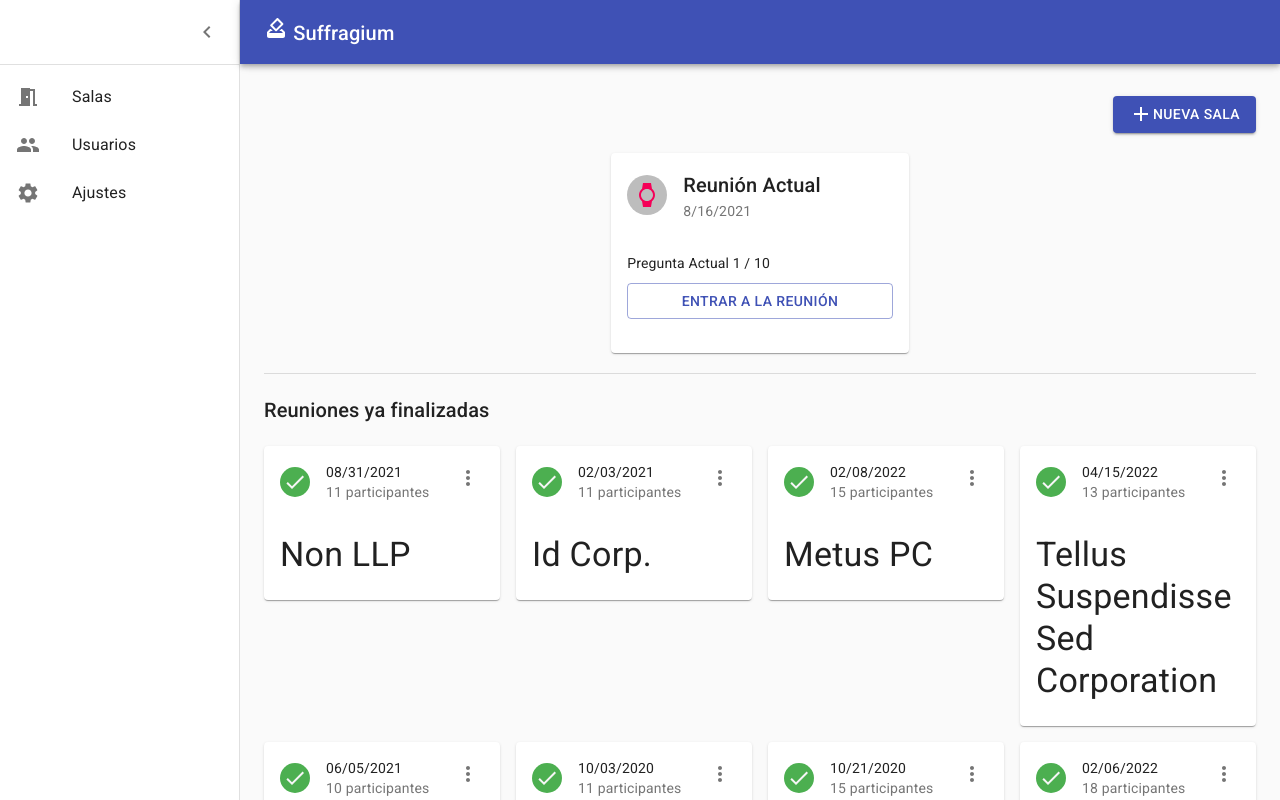
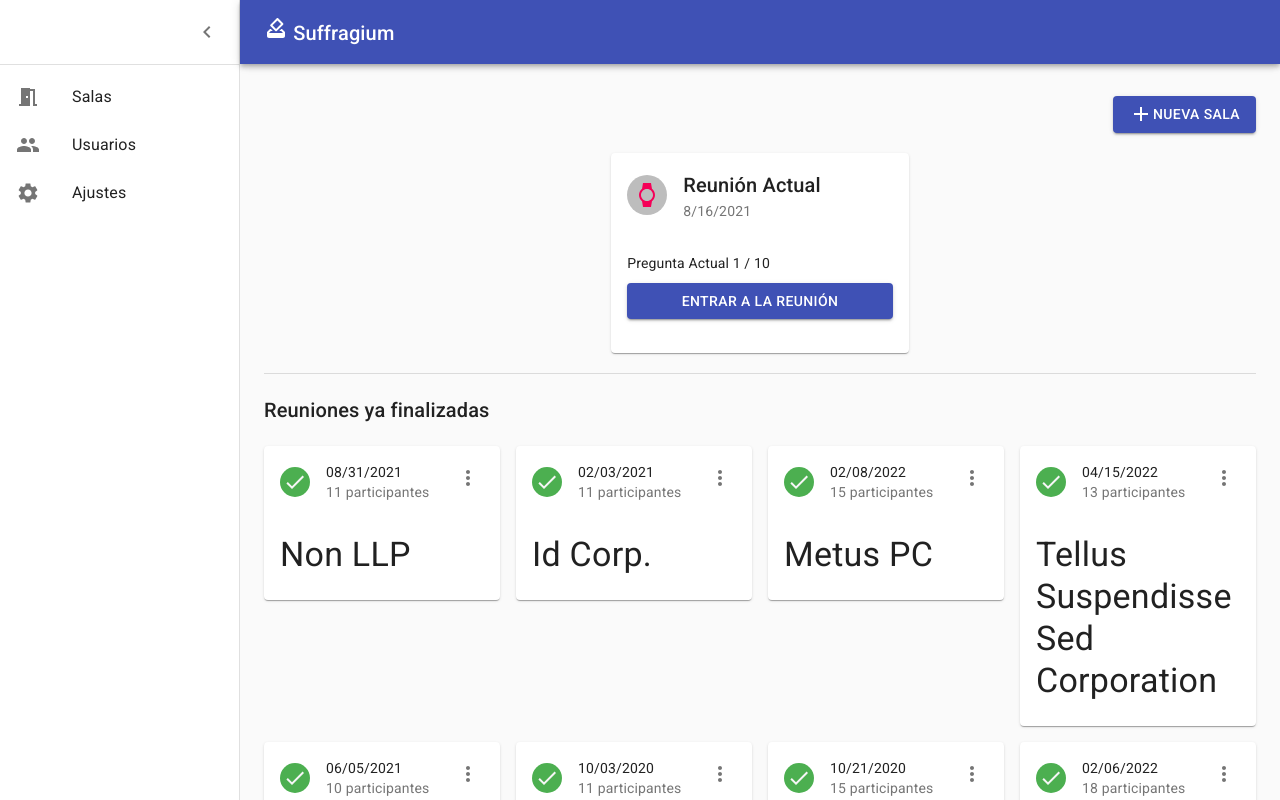
Before and after one commit to JorgeTmrz/suffragium, a React (Create React App) app in the folder web/: page / in a window 1280 px wide. Built offline with nearby package versions, Linux system fonts and the light colour scheme.

Commit message:
Change current room card button style

```diff
--- a/web/src/pages/admin/components/roomsPage/CurrentRoomCard.tsx
+++ b/web/src/pages/admin/components/roomsPage/CurrentRoomCard.tsx
@@ -41,7 +41,7 @@ export const CurrentRoomCard = () => {
                 <CardContent>
                     <Grid>Pregunta Actual 1 / 10</Grid>
                     <Grid className={classes.buttonGrid} alignContent="center">
-                        <Button fullWidth variant="outlined" color="primary">
+                        <Button fullWidth variant="contained" color="primary">
                             Entrar a la reunión
                         </Button>
                     </Grid>
```
